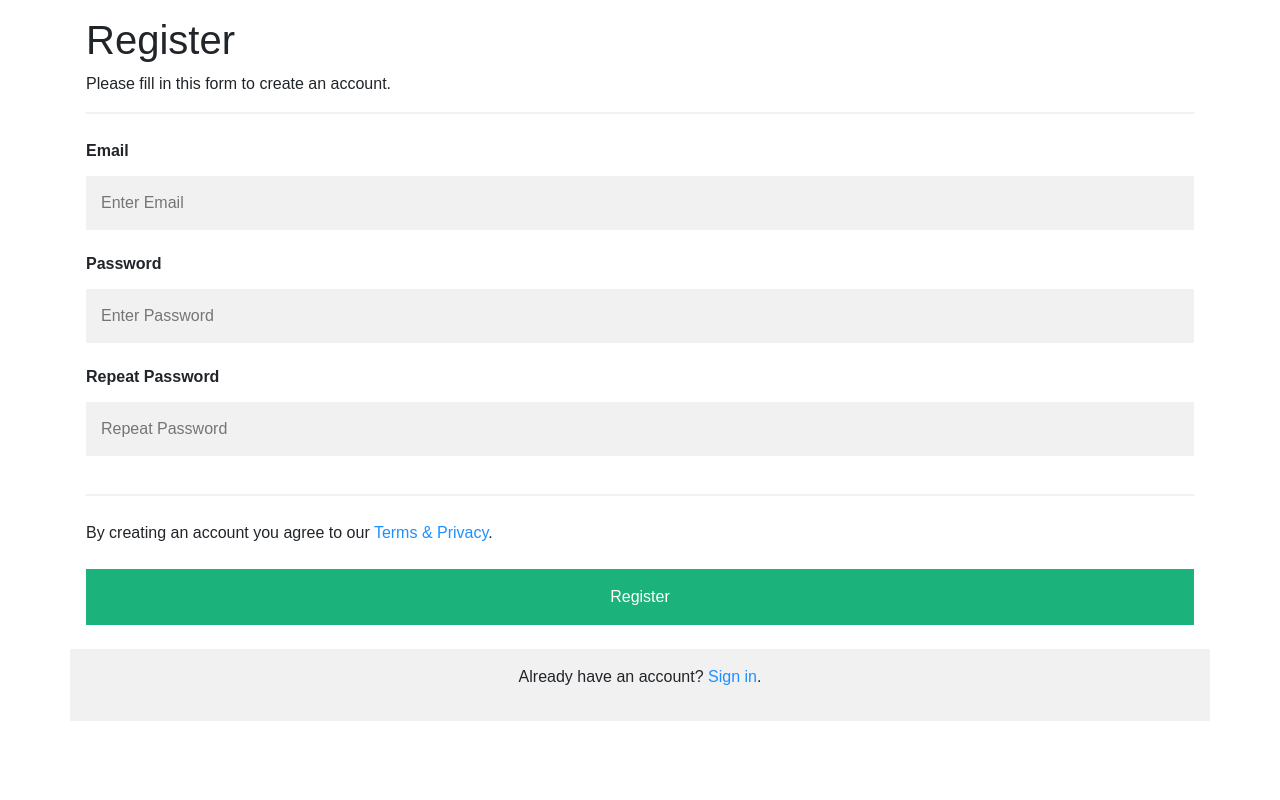
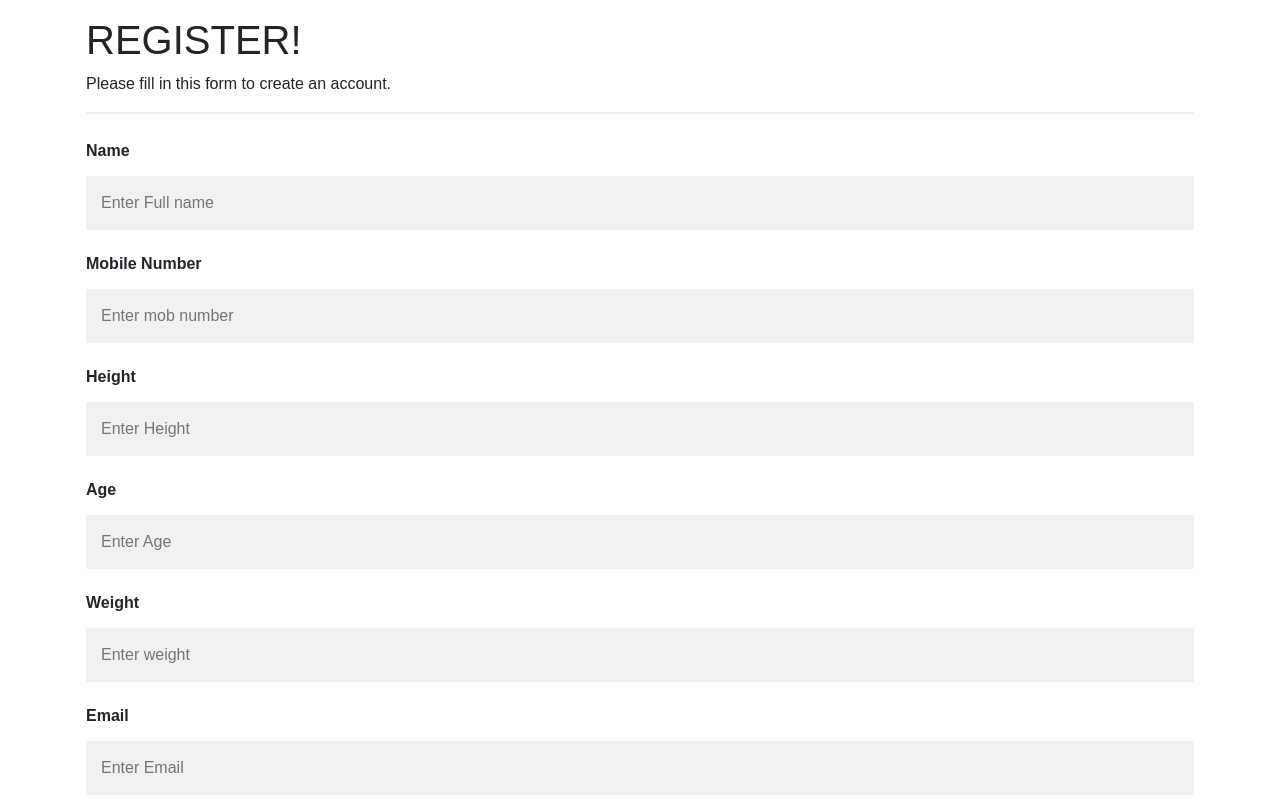
Before and after one commit to U-C-S/Fitness-Centre-WebApp, a Next.js app in the folder client/: page /register in a window 1280 px wide. Shown: the top 800 px of the page. Built offline with nearby package versions, Linux system fonts and the light colour scheme; a web font is replaced by a local one.

Commit message:
modified the register page

```diff
--- a/client/pages/register.js
+++ b/client/pages/register.js
@@ -9,10 +9,25 @@ export default function register() {
       </Head>
       <form action="/">
   <div class="container">
-    <h1>Register</h1>
+    <h1>REGISTER!</h1>
     <p>Please fill in this form to create an account.</p>
     <hr/>
+    <label for="name"><b>Name</b></label>
+    <input type="text" placeholder="Enter Full name" name="myname" id="name" required/>
 
+    <div>
+    <label for="mob"><b>Mobile Number</b></label>
+    <input type="text" placeholder="Enter mob number" name="mobile" id="mob" required/>
+
+    <label for="height"><b>Height</b></label>
+    <input type="text" placeholder="Enter Height" name="high" id="height" required/>
+
+    <label for="age"><b>Age</b></label>
+    <input type="text" placeholder="Enter Age" name="Age" id="age" required/>
+
+    <label for="weight"><b>Weight</b></label>
+    <input type="text" placeholder="Enter weight" name="weigh" id="weight" required/>
+    </div>
     <label for="email"><b>Email</b></label>
     <input type="text" placeholder="Enter Email" name="email" id="email" required/>
 
```
